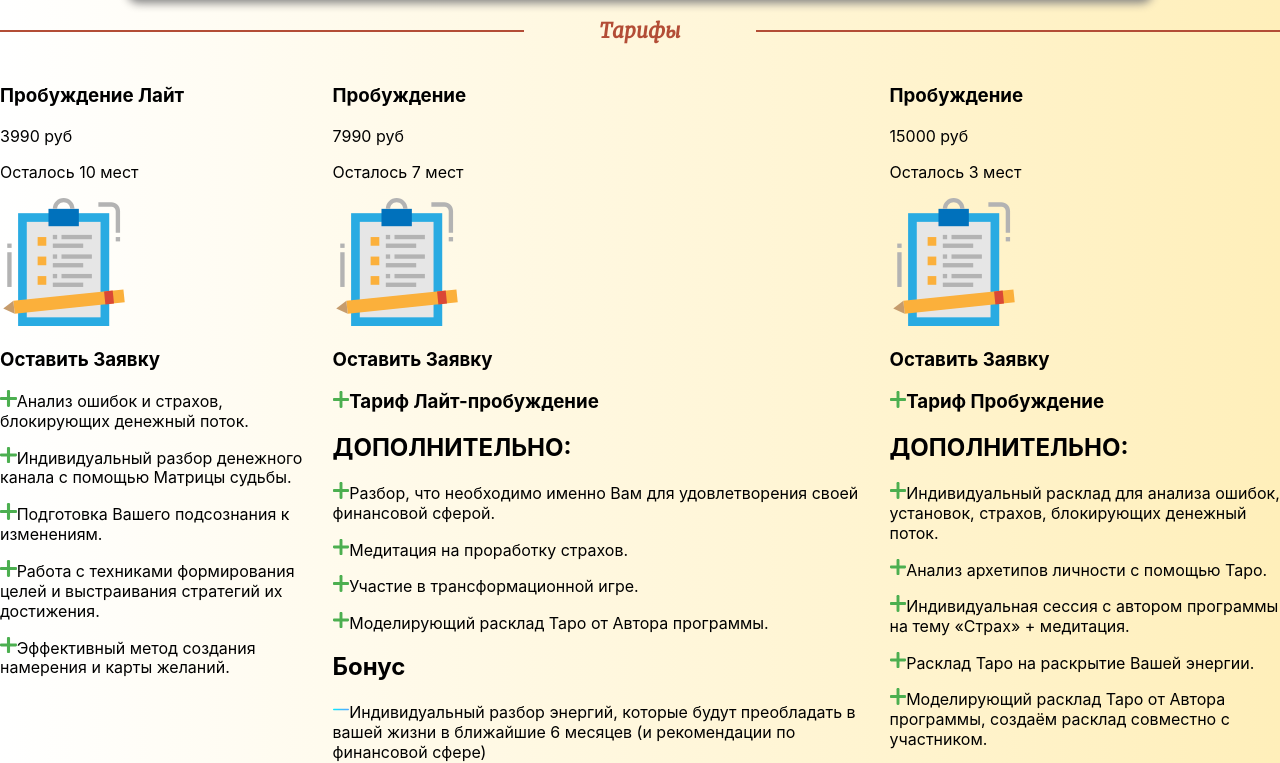
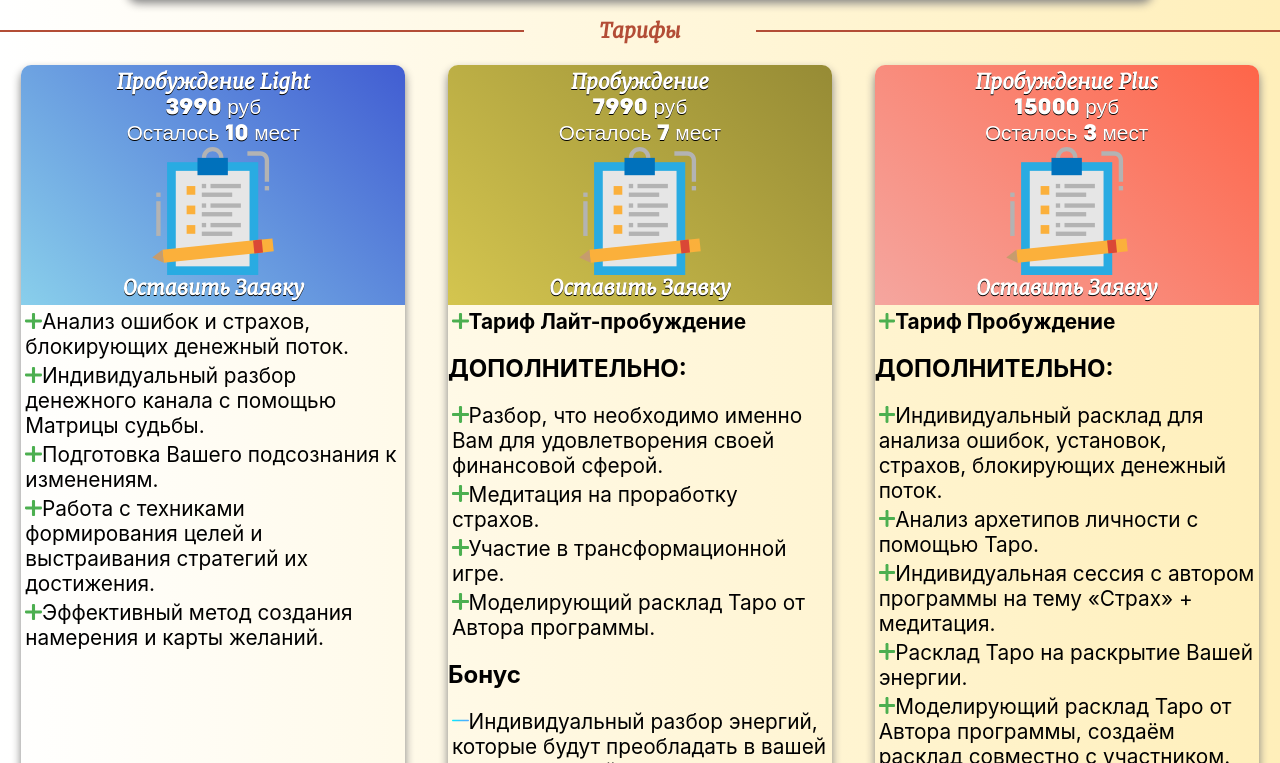
Before and after one commit to shinkar94/Tarot, a React (Create React App) app: page / in a window 1280 px wide. Shown: the part 1757-2520 px from the top of the page. Built offline with nearby package versions, Linux system fonts and the light colour scheme.

Commit message:
style: add style in Tariff page

```diff
--- a/src/features/Tariff/Mapped/MappedBonus.tsx
+++ b/src/features/Tariff/Mapped/MappedBonus.tsx
@@ -20,6 +20,16 @@ export const MappedBonus:FC<MappedBonusType> = ({bonus}) => {
 };
 
 const StBonusCard = styled.div`
+  & > p,h3{
+    margin: 4px;
+    font-size: var(--index);
+    cursor: pointer;
+  }
+  & > p:hover{
+    background: #B34D36;
+    color: white;
+    border-radius: 5px;
+  }
   & img{
     width: 1.3vw;
   }
--- a/src/features/Tariff/Mapped/MappedDescription.tsx
+++ b/src/features/Tariff/Mapped/MappedDescription.tsx
@@ -12,7 +12,7 @@ export const MappedDescription:FC<MappedDescriptionType> = ({description}) => {
             {
                 description.map(desc => {
                     return(
-                        desc.status != 'card'
+                        desc.status !== 'card'
                             ? <p key={desc.id}><img src={desc.icon} alt="iconDesc"/>{desc.text}</p>
                             : <h3 key={desc.id}><img src={desc.icon} alt="iconDesc"/>{desc.text}</h3>
                     )
@@ -24,6 +24,17 @@ export const MappedDescription:FC<MappedDescriptionType> = ({description}) => {
 };
 
 const DescriptionCard = styled.div`
+  & > p,h3{
+    margin: 4px;
+    font-size: var(--index);
+    cursor: pointer;
+  }
+  & > p:hover{
+    background: #B34D36;
+    color: white;
+    border-radius: 5px;
+  }
+
   & img{
     width: 1.3vw;
   }
--- a/src/features/Tariff/Mapped/MappedExtra.tsx
+++ b/src/features/Tariff/Mapped/MappedExtra.tsx
@@ -23,6 +23,16 @@ export const MappedExtra:FC<MappedExtraType> = ({extraData}) => {
 };
 
 const ExtraCard = styled.div`
+  & > p,h3{
+    margin: 4px;
+    font-size: var(--index);
+    cursor: pointer;
+  }
+  & > p:hover{
+    background: #B34D36;
+    color: white;
+    border-radius: 5px;
+  }
   & img{
     width: 1.3vw;
   }
--- a/src/features/Tariff/MappedTariff.tsx
+++ b/src/features/Tariff/MappedTariff.tsx
@@ -4,7 +4,7 @@ import Tariff from './Tariff'
 import {MappedExtra} from "./Mapped/MappedExtra";
 import {MappedBonus} from "./Mapped/MappedBonus";
 import {MappedDescription} from "./Mapped/MappedDescription";
-import styled from "styled-components";
+import styled, {css} from "styled-components";
 
 export const MappedTariff = () => {
     const {tariffData} = Tariff
@@ -13,12 +13,14 @@ export const MappedTariff = () => {
         {
             tariffData.map(tariff => {
                 return(
-                    <StTariffCard key={tariff.id}>
-                        <h3>{tariff.name}</h3>
-                        <p>{tariff.price}</p>
-                        <p>Осталось {tariff.places} мест</p>
-                        <img src={recordImg} alt="recordImg" className={'tariffImg'}/>
-                        <h3>Оставить Заявку</h3>
+                    <StTariffCard key={tariff.id} $color={tariff.id}>
+                        <div className="cardHead">
+                            <h3>{tariff.name}</h3>
+                            <p>{tariff.price}</p>
+                            <p>Осталось {tariff.places} мест</p>
+                            <img src={recordImg} alt="recordImg" className={'tariffImg'}/>
+                            <h3>Оставить Заявку</h3>
+                        </div>
                         <MappedDescription description={tariff.description}/>
                         {tariff.extra.length > 0 && <MappedExtra extraData={tariff.extra}/>}
                         {tariff.bonus.bonus_text.length > 0 && <MappedBonus bonus={tariff.bonus}/>}
@@ -30,8 +32,43 @@ export const MappedTariff = () => {
     );
 };
 
-const StTariffCard = styled.div`
-  .tariffImg{
+const StTariffCard = styled.div<{$color:number}>`
+  min-width: 300px;
+  max-width: 30vw;
+  box-shadow: 0 5px 10px gray;
+  border-radius: 10px;
+
+  .cardHead {
+    display: flex;
+    flex-direction: column;
+    align-items: center;
+    border-radius: 10px 10px 0 0;
+    padding: 4px;
+    color: #ffffff;
+    text-shadow: 0 1px black;
+
+    & > h3 {
+      margin: 0;
+      font-size: calc(var(--index));
+      font-family: merriweather-italic, sans-serif;
+    }
+
+    & > p {
+      margin: 0;
+      font-size: calc(var(--index));
+      font-family: kamerik-205-heavy, sans-serif;
+    }
+
+    ${({$color}) => $color === 1
+            ? css`background: linear-gradient(45deg, #89CFEB, #415dd2);`
+            : $color === 2
+                    ? css`background: linear-gradient(45deg, #D4C54F, #968B35);`
+                    : css`background: linear-gradient(45deg, #F5A69F, #FE6549);`
+    }
+  }
+
+  .tariffImg {
     width: 10vw;
+    cursor: pointer;
   }
 `
--- a/src/features/Tariff/Tariff.ts
+++ b/src/features/Tariff/Tariff.ts
@@ -34,7 +34,7 @@ export class Tariff {
     tariffData:TariffDataType[] = [
         {
             id: 1,
-            name: 'Пробуждение Лайт',
+            name: 'Пробуждение Light',
             price: '3990 руб',
             places: 10,
             description: [
@@ -70,7 +70,7 @@ export class Tariff {
         },
         {
             id: 3,
-            name: 'Пробуждение',
+            name: 'Пробуждение Plus',
             price: '15000 руб',
             places: 3,
             description: [
--- a/src/features/Tariff/TariffPlan.tsx
+++ b/src/features/Tariff/TariffPlan.tsx
@@ -11,4 +11,6 @@ export const TariffPlan = () => {
 };
 const ContainerTariff = styled.div`
   display: flex;
+  flex-wrap: wrap;
+  justify-content: space-around;
 `
```
